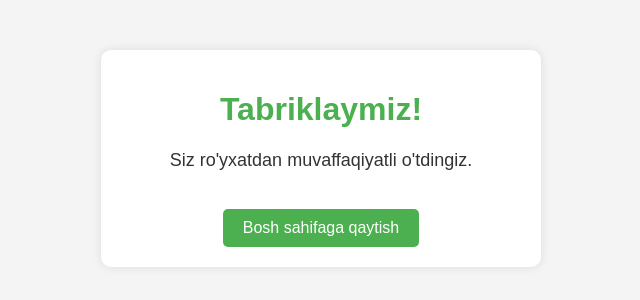
After one commit to AbdugofurKomilobv/Area, a Django app: template templates/wolcome.html in a window 1280 px wide. The commit adds this page. Shown: the top 300 px of the page, without its empty margins (319-959 px from the left). Run offline with Django 5.2, Linux system fonts and the light colour scheme; the template is opened without the code that fills it, so the values that code supplies are empty.

Commit message:
register

```diff
--- a/pages/urls.py
+++ b/pages/urls.py
@@ -6,5 +6,7 @@ app_name = 'pages'
 
 urlpatterns = [
 
+    path('home/',home_pages_view,name='home'),
+
     path('',home_pages_view,name='home')
 ]
--- a/pages/views.py
+++ b/pages/views.py
@@ -12,4 +12,8 @@ def home_pages_view(request):
        else:
           pass
 
-    return render(request,template_name='index_new.html')
+    return render(request,template_name='wolcome.html')
+
+
+def home_back_view(request):
+   return render(request,template_name='index_new.html')
--- a/templates/index_new.html
+++ b/templates/index_new.html
@@ -74,7 +74,7 @@
                     <a class="nav-link page-scroll" href="#services">SERVICES</a>
                 </li>
                 <li class="nav-item">
-                    <a class="nav-link page-scroll" href="#callMe">CALL ME</a>
+                    <a class="nav-link page-scroll" href="#callMe">REGISTER</a>
                 </li>
                 <li class="nav-item">
                     <a class="nav-link page-scroll" href="#projects">PROJECTS</a>
--- /dev/null
+++ b/templates/wolcome.html
@@ -0,0 +1,47 @@
+<!DOCTYPE html>
+<html lang="en">
+<head>
+    <meta charset="UTF-8">
+    <meta name="viewport" content="width=device-width, initial-scale=1.0">
+    <title>Ro'yxatdan o'tdingiz</title>
+    <style>
+        body {
+            font-family: Arial, sans-serif;
+            text-align: center;
+            margin: 50px;
+            background-color: #f4f4f4;
+        }
+        .container {
+            background: #fff;
+            padding: 20px;
+            border-radius: 10px;
+            box-shadow: 0 0 10px rgba(0, 0, 0, 0.1);
+            max-width: 400px;
+            margin: 0 auto;
+        }
+        h1 {
+            color: #4CAF50;
+        }
+        p {
+            font-size: 18px;
+            color: #333;
+        }
+        .btn {
+            display: inline-block;
+            padding: 10px 20px;
+            margin-top: 20px;
+            text-decoration: none;
+            color: #fff;
+            background-color: #4CAF50;
+            border-radius: 5px;
+        }
+    </style>
+</head>
+<body>
+    <div class="container">
+        <h1>Tabriklaymiz!</h1>
+        <p>Siz ro'yxatdan muvaffaqiyatli o'tdingiz.</p>
+        <a href="{% url 'pages:home' %}" class="btn">Bosh sahifaga qaytish</a>
+    </div>
+</body>
+</html>
```
Also changed, not shown: db.sqlite3, 1 other file.
